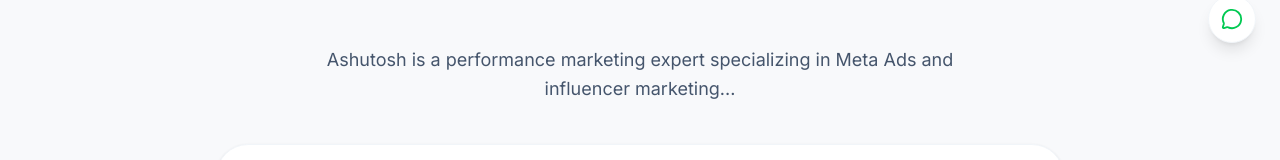
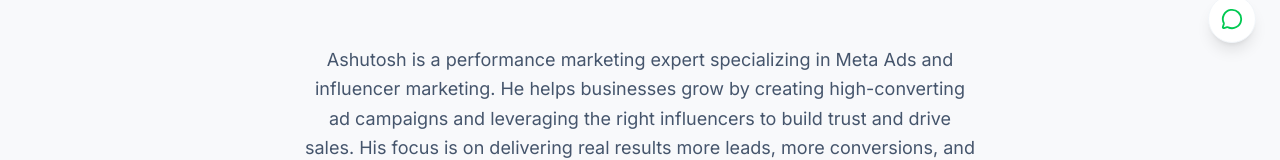
Before and after one commit to DEV789680/adliner-digital-services, a React (Vite) app: page / in a window 1280 px wide. Shown: the part 733-893 px from the top of the page. Built offline with nearby package versions, Linux system fonts and the light colour scheme.

Commit message:
updated team photos

```diff
--- a/src/components/AboutFounder.tsx
+++ b/src/components/AboutFounder.tsx
@@ -33,7 +33,7 @@
         className="flex flex-col items-center text-center"
       >
         <p className="text-lg text-slate-600 leading-relaxed mb-10 max-w-2xl">
-          Ashutosh is a performance marketing expert specializing in Meta Ads and influencer marketing...
+          Ashutosh is a performance marketing expert specializing in Meta Ads and influencer marketing. He helps businesses grow by creating high-converting ad campaigns and leveraging the right influencers to build trust and drive sales. His focus is on delivering real results more leads, more conversions, and better ROI through smart, data-driven strategies.
         </p>
 
         {/* Goals */}
```
